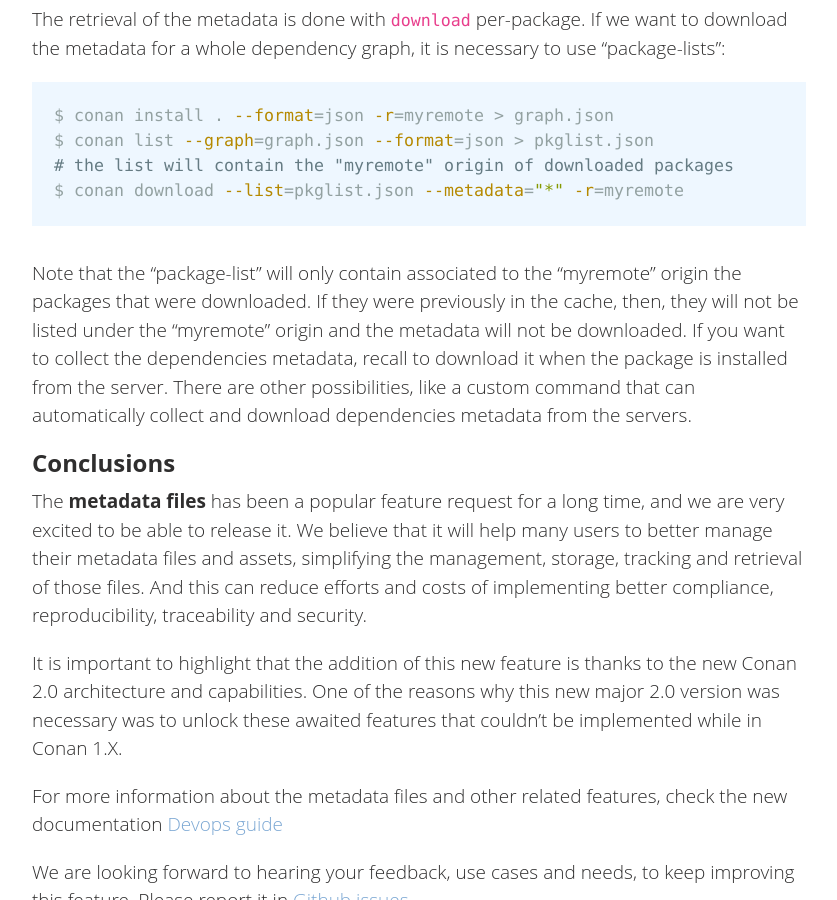
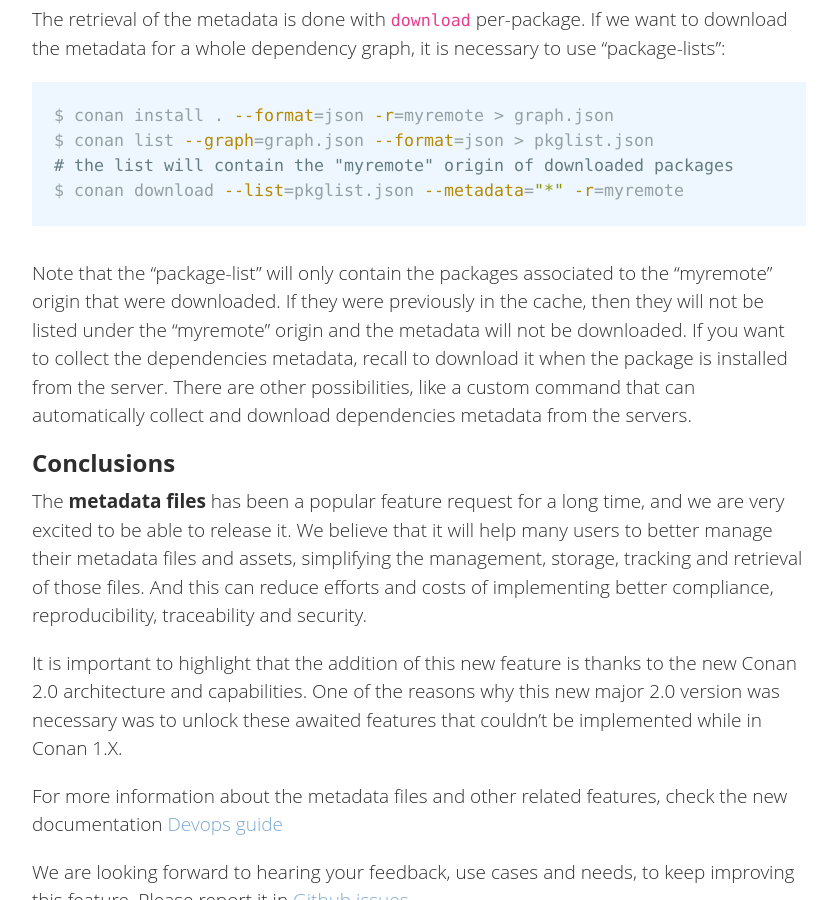
Before and after one commit to conan-io/conan-io.github.io, a Jekyll site: the page built from _posts/2023-10-24-Conan-launches-metadata-files.markdown, in a window 1280 px wide and 900 px high, scrolled down 4672 px. Shown: the whole window, without its empty margins (20-857 px from the left). Built offline with Jekyll 4.4.1, drawn with Linux system fonts in a browser that asks for light colours; comment, search, counter and statistics services are not loaded.

````diff
--- a/_posts/2023-10-24-Conan-launches-metadata-files.markdown
+++ b/_posts/2023-10-24-Conan-launches-metadata-files.markdown
@@ -148,7 +148,7 @@ $ conan list --graph=graph.json --format=json > pkglist.json
 $ conan download --list=pkglist.json --metadata="*" -r=myremote
 ```
 
-Note that the "package-list" will only contain associated to the "myremote" origin the packages that were downloaded. If they were previously in the cache, then, they will not be listed under the "myremote" origin and the metadata will not be downloaded. If you want to collect the dependencies metadata, recall to download it when the package is installed from the server.
+Note that the "package-list" will only contain the packages associated to the "myremote" origin that were downloaded. If they were previously in the cache, then they will not be listed under the "myremote" origin and the metadata will not be downloaded. If you want to collect the dependencies metadata, recall to download it when the package is installed from the server.
 There are other possibilities, like a custom command that can automatically collect and download dependencies metadata from the servers.
 
 
````
